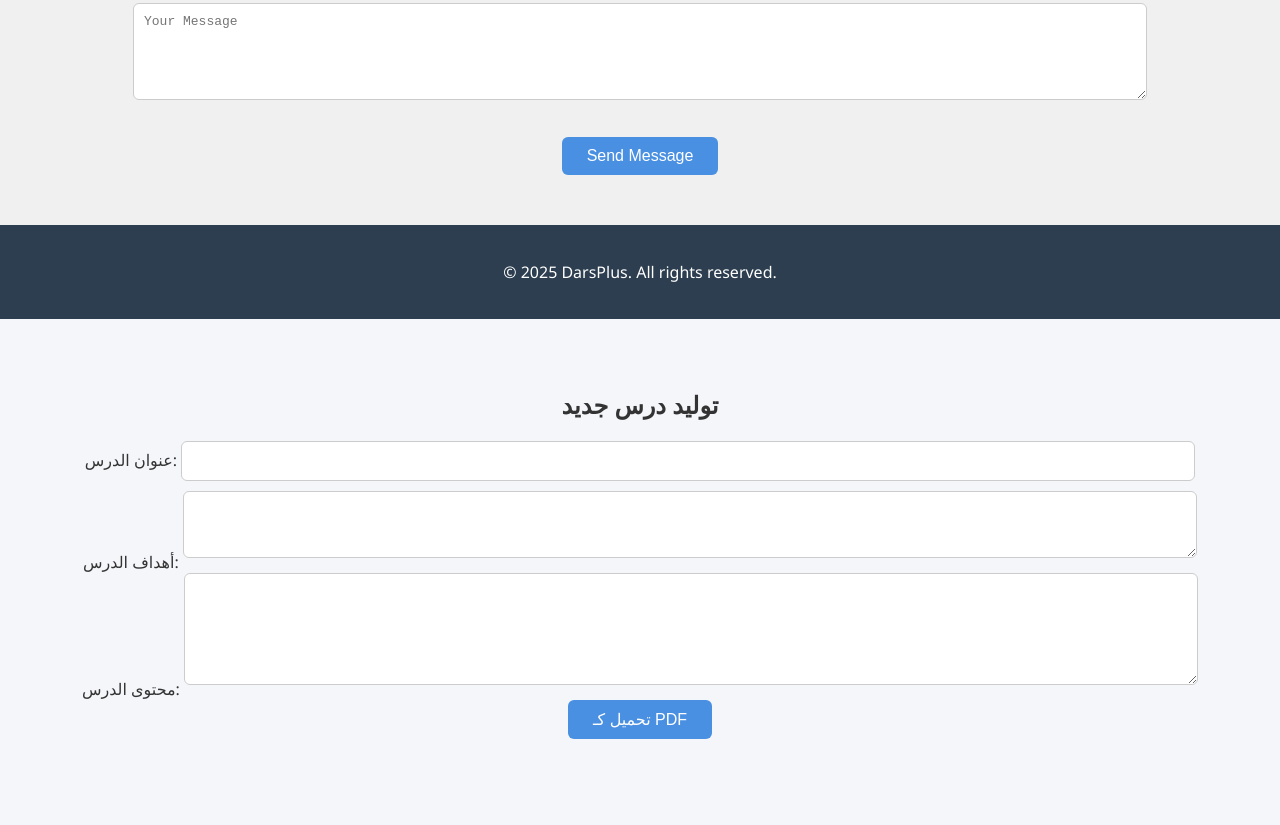
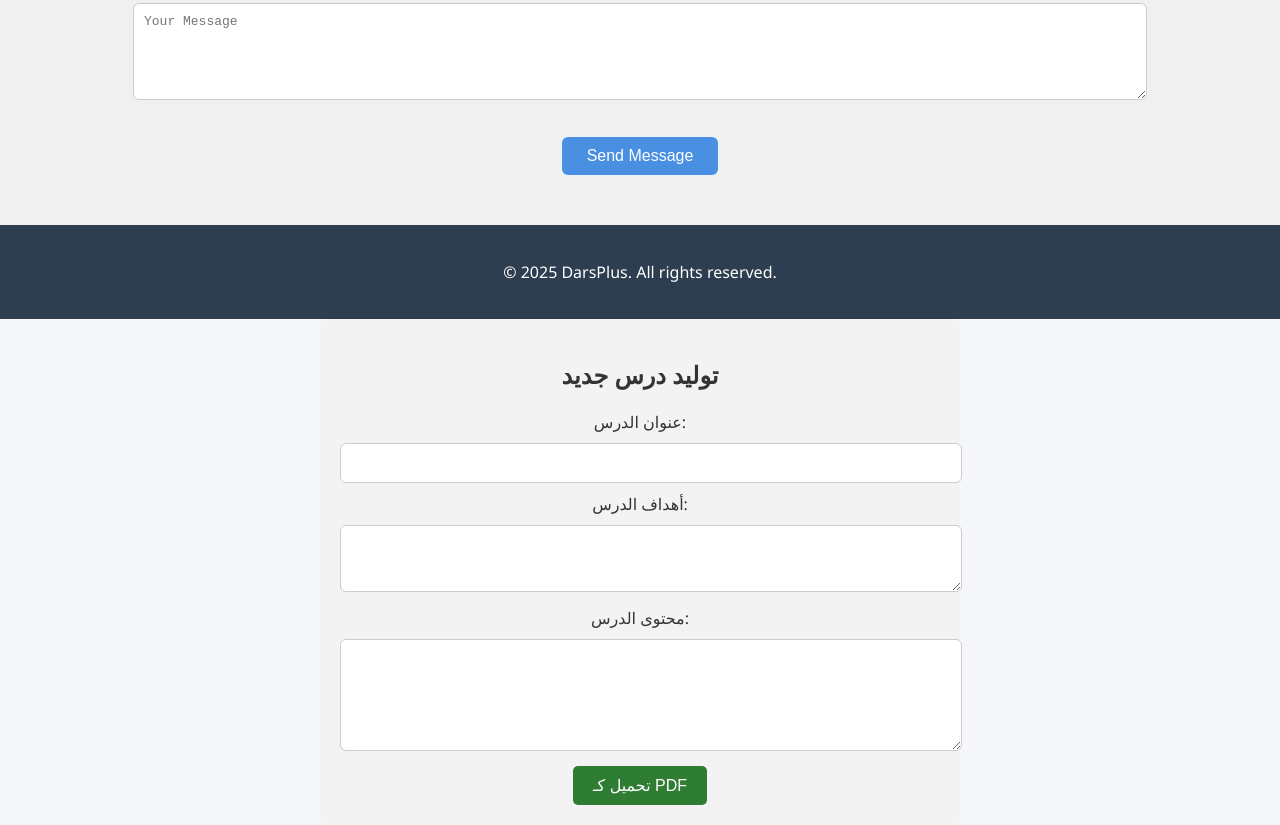
Before and after one commit to drs110/darsplus-site, a plain HTML site: page index.html in a window 1280 px wide. Shown: the part 1352-2177 px from the top of the page. Before the commit the page ends 2141 px from the top, so only its background shows below. Drawn offline with nearby package versions, Linux system fonts and the light colour scheme.

Commit message:
Update style.css

```diff
--- a/style.css
+++ b/style.css
@@ -124,3 +124,26 @@ footer {
   color: white;
   padding: 20px;
 }
+.lesson-generator {
+  max-width: 600px;
+  margin: auto;
+  padding: 20px;
+  background: #f3f3f3;
+  border-radius: 8px;
+}
+
+.lesson-generator input,
+.lesson-generator textarea {
+  width: 100%;
+  padding: 10px;
+  margin: 10px 0;
+}
+
+.lesson-generator button {
+  padding: 10px 20px;
+  background: #2e7d32;
+  color: white;
+  border: none;
+  border-radius: 5px;
+  cursor: pointer;
+}
```
